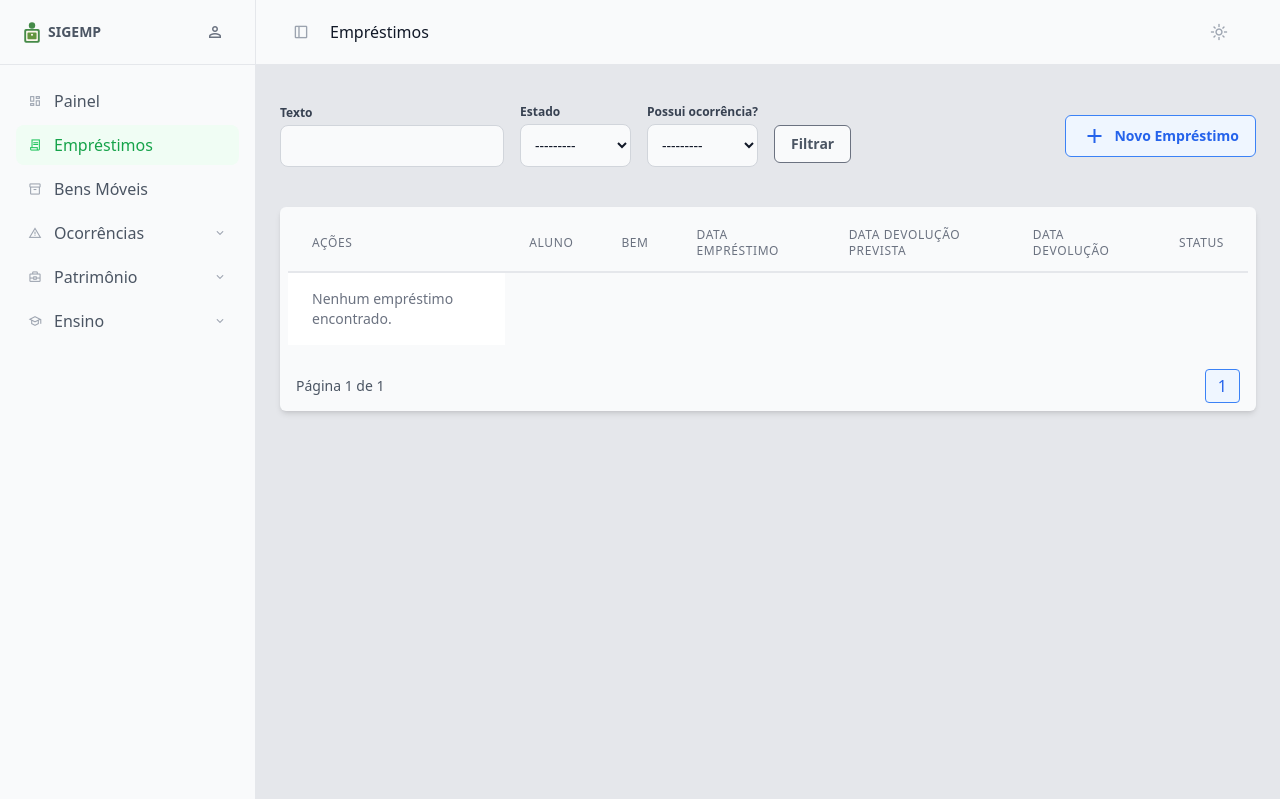
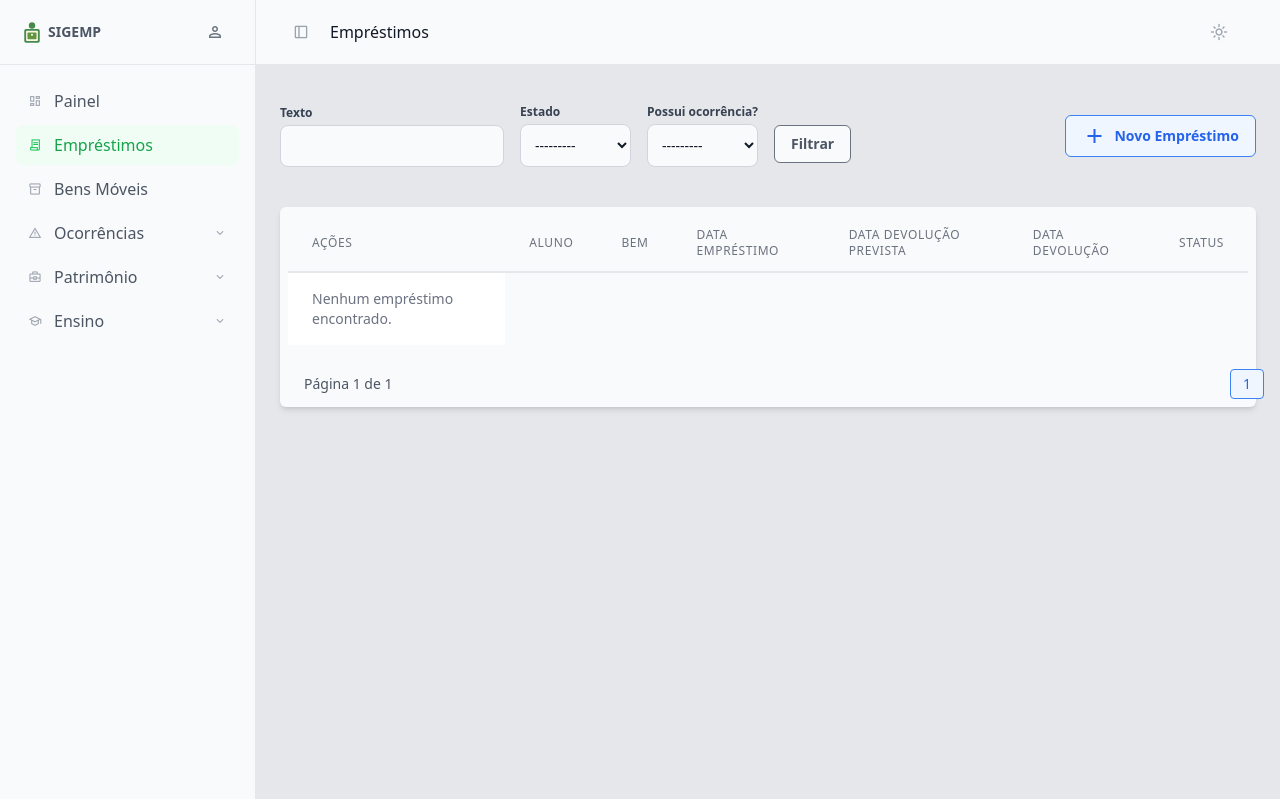
Before and after one commit to kavvata/sigemp, a Django app: page /emprestimo/emprestimo/ in a window 1280 px wide. Shown: the top 799 px of the page. Run offline with Django 5.2, Linux system fonts and the light colour scheme; the visitor is signed in with stand-in values (Sample User, id 1); data that the repository does not hold is empty; parts of the project's set-up code (start-up, migrations or seed data) failed here and were passed over; some libraries are stand-ins or nearby versions.

Commit message:
fix(pagination): corrigido spacing em botao de paginacao

```diff
--- a/core/templates/partials/pagination.html
+++ b/core/templates/partials/pagination.html
@@ -1,12 +1,13 @@
-<div class="mt-6 mx-2 flex justify-between items-center">
-    <div class="text-sm text-gray-600 dark:text-gray-400">
+<div class="mt-8 md:mt-6 mx-4 w-full text-sm flex justify-center md:justify-between items-center">
+    <div class="hidden md:block text-gray-600 dark:text-gray-400">
         Página {{ page_obj.number }} de {{ page_obj.paginator.num_pages }}
     </div>
     <div class="flex space-x-2">
         {% if page_obj.has_previous %}
             <a href="?{% for key, value in request.GET.items %}{% if key != 'page' %}{{ key }}={{ value }}&{% endif %}{% endfor %}page={{ page_obj.previous_page_number }}"
-               class="px-3 py-1 border border-gray-300 dark:border-gray-600 rounded hover:bg-gray-100 dark:hover:bg-gray-800">
-                Anterior
+               class="px-3 py-1 inline-flex border border-gray-300 dark:border-gray-600 rounded hover:bg-gray-100 dark:hover:bg-gray-800">
+                <span class="material-symbols-outlined align-middle text-sm font-bold">arrow_back</span>
+                <span class="hidden md:block">Anterior</span>
             </a>
         {% endif %}
         {% for num in page_obj.paginator.page_range %}
@@ -23,8 +24,9 @@
         {% endfor %}
         {% if page_obj.has_next %}
             <a href="?{% for key, value in request.GET.items %}{% if key != 'page' %}{{ key }}={{ value }}&{% endif %}{% endfor %}page={{ page_obj.next_page_number }}"
-               class="px-3 py-1 border border-gray-300 dark:border-gray-600 rounded hover:bg-gray-100 dark:hover:bg-gray-800">
-                Próxima
+               class="px-3 py-1 inline-flex border border-gray-300 dark:border-gray-600 rounded hover:bg-gray-100 dark:hover:bg-gray-800">
+                <span class="material-symbols-outlined align-middle text-sm font-bold">arrow_forward</span>
+                <span class="hidden md:block">Próxima</span>
             </a>
         {% endif %}
     </div>
```
